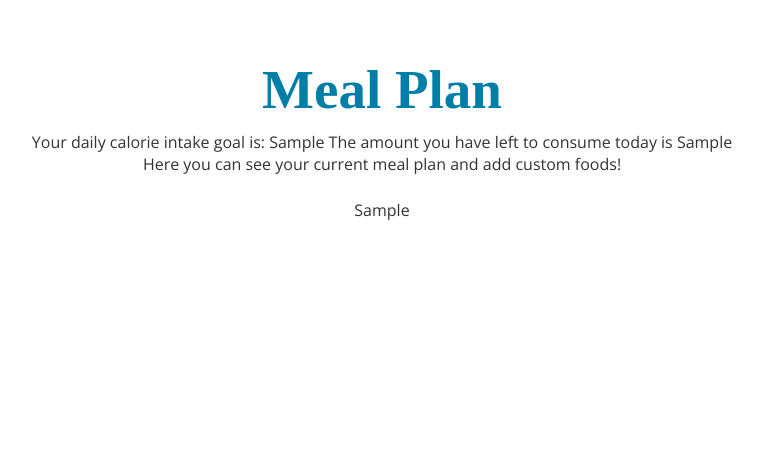
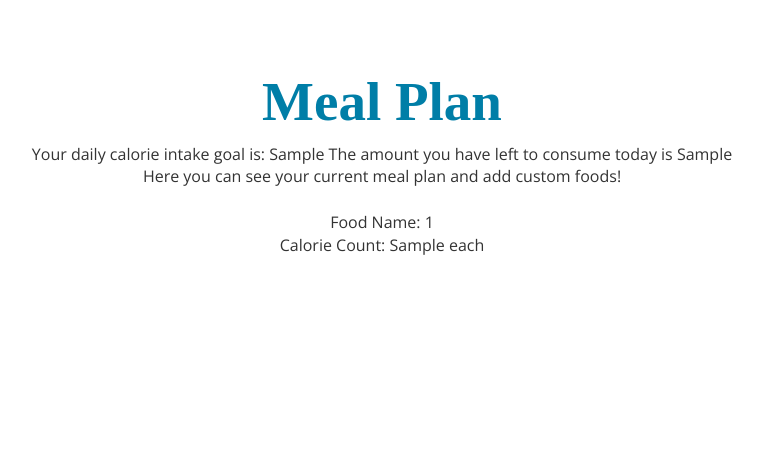
Before and after one commit to shafali731/teeskentelee_suuruutta, a Flask app: template gazpacho/templates/plan.html in a window 1280 px wide. Shown: the part 57-511 px from the top of the page, without its empty margins (258-1021 px from the left). Run offline with Flask 2, Linux system fonts and the light colour scheme; the template is opened without the code that fills it: most values are stand-ins (such as "Sample title", 1, 10 or a date in 2020); parts of the project's set-up code (start-up, migrations or seed data) failed here and were passed over; some libraries are stand-ins or nearby versions; some web fonts are replaced.

Commit message:
plan format

```diff
--- a/gazpacho/templates/plan.html
+++ b/gazpacho/templates/plan.html
@@ -1,7 +1,6 @@
 {% extends "base.html" %}
 
 {% block content %}
-
 <div align="center" style="transform: translateY(25%)">
   <h1>Meal Plan </h1>
   Your daily calorie intake goal is: {{ in_goal }}
@@ -10,7 +9,13 @@
   Here you can see your current meal plan and add custom foods!
 
   <br><br>
-  {{ chosen_lst }}
+  {% for each in chosen_lst %}
+  Food Name: {{ each[0] }}
+  <br>
+  Calorie Count: {{ each[1] }}
+  <br>  <br>
+  {% endfor %}
+
 </div>
 <br><br>
 
--- a/gazpacho/utils/db.py
+++ b/gazpacho/utils/db.py
@@ -257,7 +257,7 @@ class DB_Manager:
         c = self.openDB()
         command = "SELECT food_name, calories_in FROM MEALS WHERE user_name = ? AND timestamp = ?;"
         c.execute(command, (user,date))
-        entries = [(food_name, calories_in) for food_name, calories_in in c]
+        entries = [[food_name, calories_in] for food_name, calories_in in c]
         return entries
 
     def get_cal_outtake(self, user, date):
@@ -276,7 +276,7 @@ class DB_Manager:
         c = self.openDB()
         command = "SELECT activity_name, calories_out FROM MEALS WHERE user_name = ? AND timestamp = ?;"
         c.execute(command, (user,date))
-        entries = [(activity_name, calories_in) for activity_name, calories_in in c]
+        entries = [[activity_name, calories_in] for activity_name, calories_in in c]
         return entries
 
     def access_calorie_goal(self, user):
```
